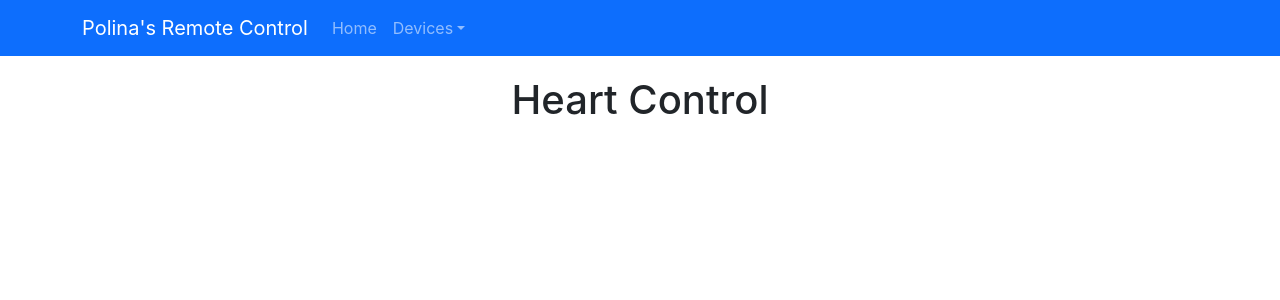
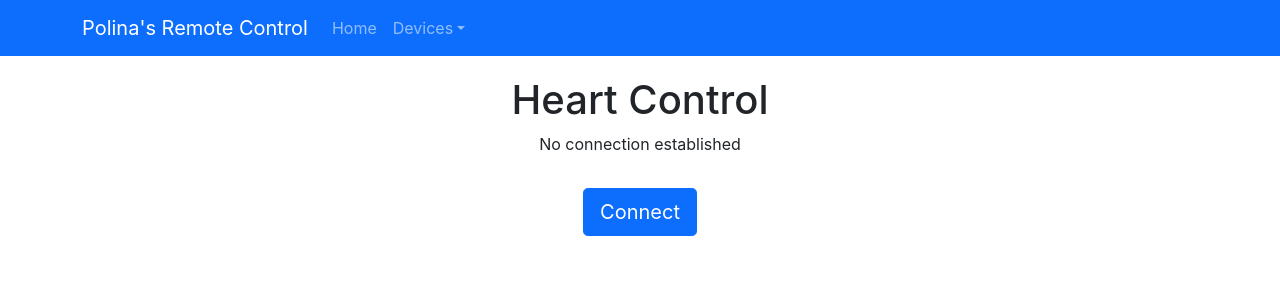
Before and after one commit to tarasradio/mqtt-iot-app, a React (Create React App) app: page /heart in a window 1280 px wide. Shown: the top 300 px of the page. Built offline with nearby package versions, Linux system fonts and the light colour scheme.

Commit message:
Add Heart Control

```diff
--- a/src/routes/HeartControl.jsx
+++ b/src/routes/HeartControl.jsx
@@ -1,9 +1,93 @@
 import './Control.css'
 import 'bootstrap/dist/css/bootstrap.min.css';
 
+import React, { useState, useEffect } from 'react';
 import { Container, Navbar, Nav, Collapse, NavDropdown } from 'react-bootstrap';
+import mqtt from 'mqtt';
 
 export default function HeartControl() {
+
+  const [client, setClient] = useState(null);
+  const [connectStatus, setConnectStatus] = useState("No connection established");
+  const [payload, setPayload] = useState({});
+
+  useEffect(() => {
+    if (client) {
+      console.log(client)
+      client.on('connect', () => {
+        setConnectStatus('Connection established');
+        document.getElementById('iLoveYouButton').hidden = false;
+        document.getElementById('connectionButton').hidden = true;
+      });
+      client.on('error', (err) => {
+        console.error('Connection error: ', err);
+        client.end();
+      });
+      client.on('reconnect', () => {
+        setConnectStatus('Reconnect...');
+      });
+      client.on('message', (topic, message) => {
+        const payload = { topic, message: message.toString() };
+        setPayload(payload);
+      });
+    }
+  }, [client]);
+
+  const mqttConnect = (host, mqttOption) => {
+    setConnectStatus('Connect...');
+    setClient(mqtt.connect(host, mqttOption));
+  };
+
+  const mqttPublish = (context) => {
+    if (client) {
+      const { topic, qos, payload } = context;
+      client.publish(topic, payload, { qos }, error => {
+        if (error) {
+          console.log('Publish error: ', error);
+        }
+      });
+    }
+  };
+
+  const broker = {
+    host: 'broker.hivemq.com',
+    clientId: `mqttjs_ + ${Math.random().toString(16).substr(2, 8)}`,
+    port: 8000,
+  };
+
+
+  const connection = (host, port, clientId, username, password) => {
+    const url = `ws://${host}:${port}/mqtt`;
+    const options = {
+      keepalive: 30,
+      protocolId: 'MQTT',
+      protocolVersion: 4,
+      clean: true,
+      reconnectPeriod: 1000,
+      connectTimeout: 30 * 1000,
+      will: {
+        topic: 'WillMsg',
+        payload: 'Connection Closed abnormally..!',
+        qos: 0,
+        retain: false
+      },
+      rejectUnauthorized: false
+    };
+    options.clientId = clientId;
+    options.username = username;
+    options.password = password;
+
+    mqttConnect(url, options);
+  }
+
+  const connectionClick = () => {
+    connection(broker.host, broker.port, broker.clientId, "", "")
+  }
+
+  const heartControlClick = (command) => {
+    mqttPublish({topic:'tarasradio/heart', payload:command, qos:0})
+  }
+
   return (
     <div className="App">
       <Navbar expand="lg" bg="primary" variant="dark">
@@ -23,6 +107,23 @@ export default function HeartControl() {
       </Navbar>
       <Container>
         <h1 className="title">Heart Control</h1>
+        <p>{connectStatus}</p>
+        <button
+          id='connectionButton'
+          type='button'
+          className='btn btn-primary btn-lg mt-3 mr-1'
+          onClick={()=>connectionClick()}>
+          Connect
+        </button >
+        <button
+                id='iLoveYouButton'
+                hidden='true'
+                type='button'
+                className='rc-btn btn btn-danger btn-lg'
+                onClick={()=>{heartControlClick('on')}}
+              >
+                Я тебя люблю!
+        </button>
       </Container>
     </div>
   );
```
Also changed, not shown: src/routes/heart-hearts.jpg (renamed from src/heart-hearts.jpg).
